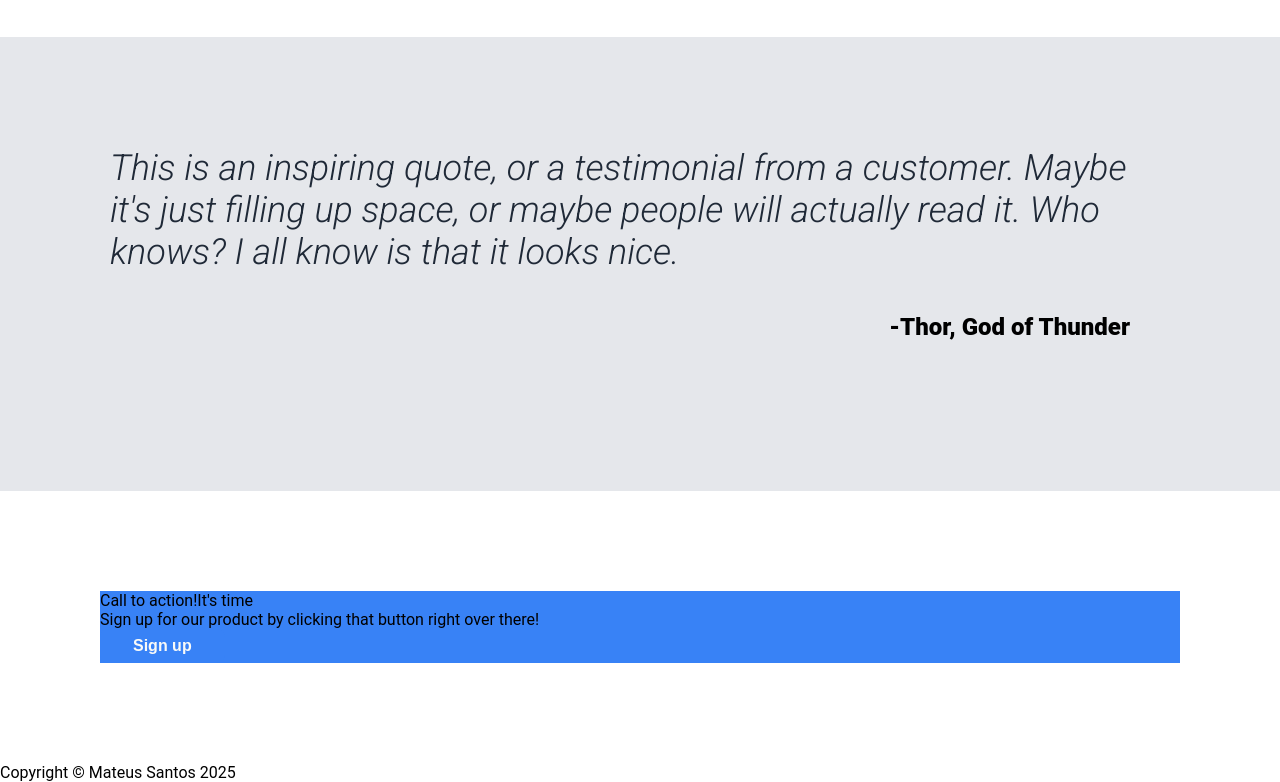
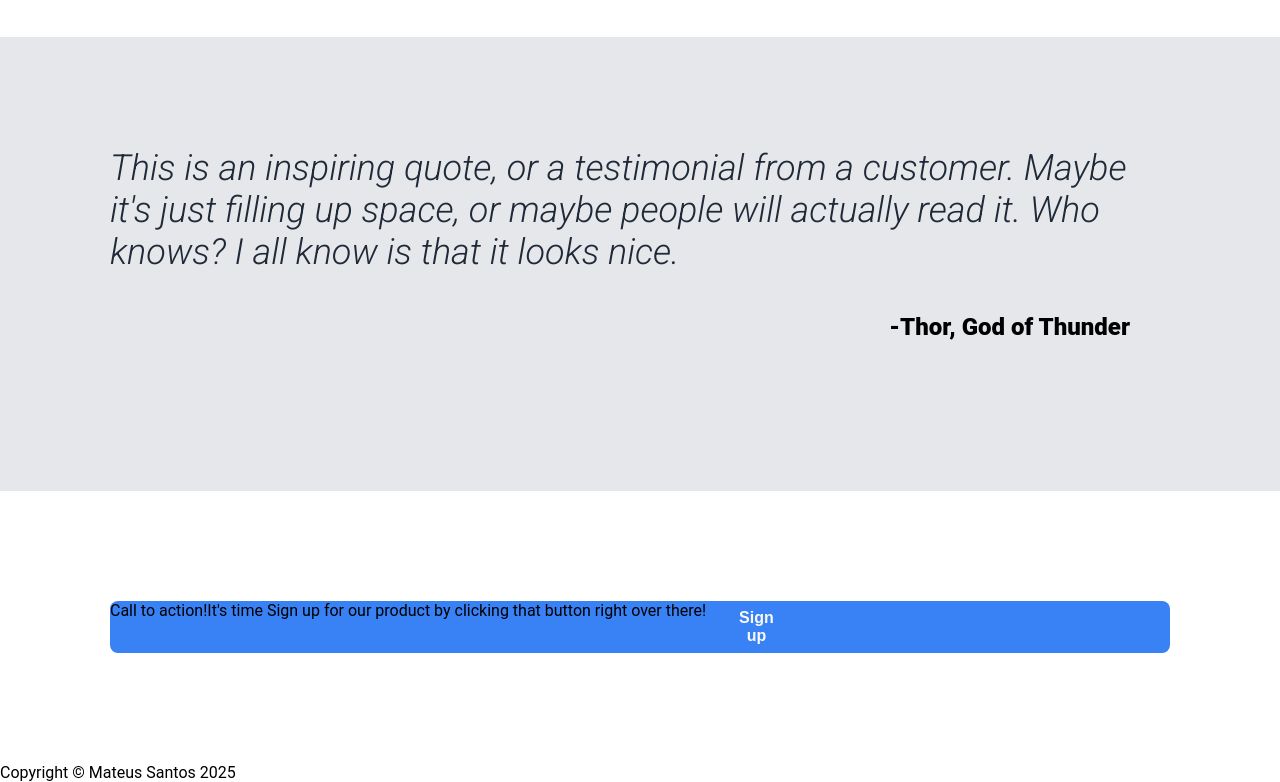
Before and after one commit to mateuswdev/TOP-landing-page, a plain HTML site: page index.html in a window 1280 px wide. Shown: the part 1179-1961 px from the top of the page. Drawn offline with Linux system fonts and the light colour scheme.

Commit message:
Start style for action panel
Started the styling of the action panel.

```diff
--- a/css/style.css
+++ b/css/style.css
@@ -154,9 +154,11 @@ button {
 }
 
 .action-con {
-    margin: 100px;
+    padding: 110px;
 }
 
 .action {
+    display: flex;
     background-color: #3882f6;
+    border-radius: 8px;
 }
--- a/index.html
+++ b/index.html
@@ -51,8 +51,8 @@
         </div>
         <div class="action-con">
             <div class="action">
-                <div class="action-head">Call to action!It's time</div>
-                <div class="action-sub">Sign up for our product by clicking that button right over there!</div>
+                <div class="action-head">Call to action!It's time
+                Sign up for our product by clicking that button right over there!</div>
                 <button>Sign up</button>
             </div>
         </div>
```
